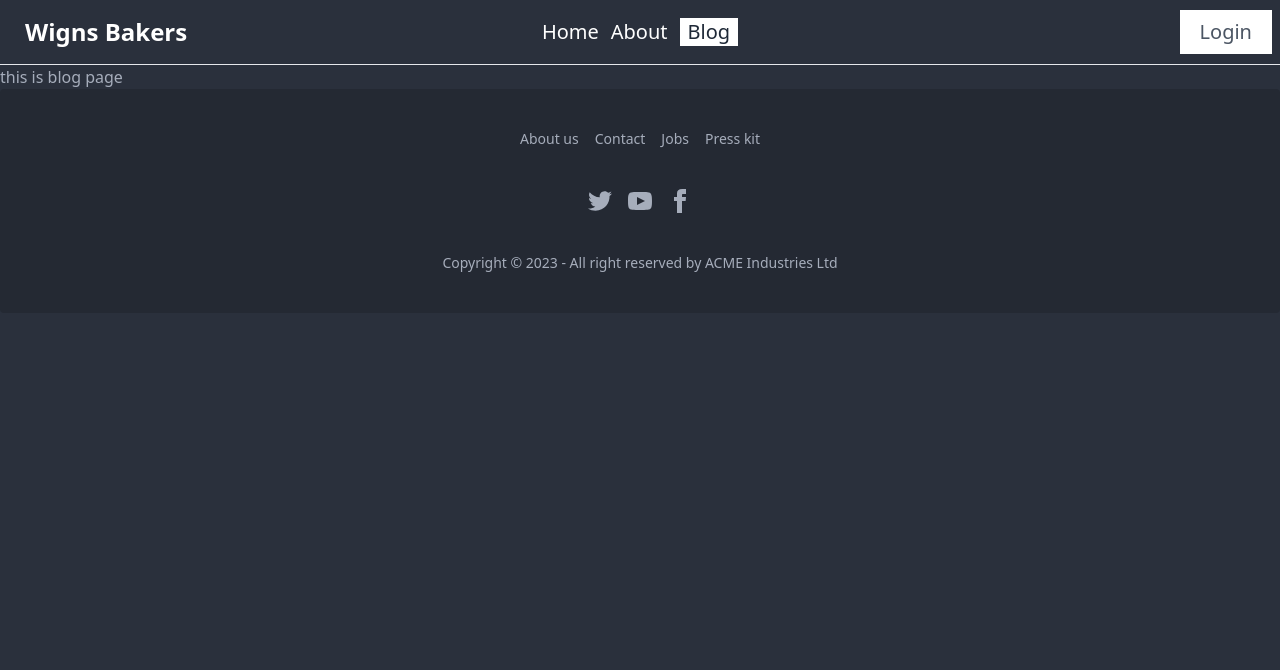
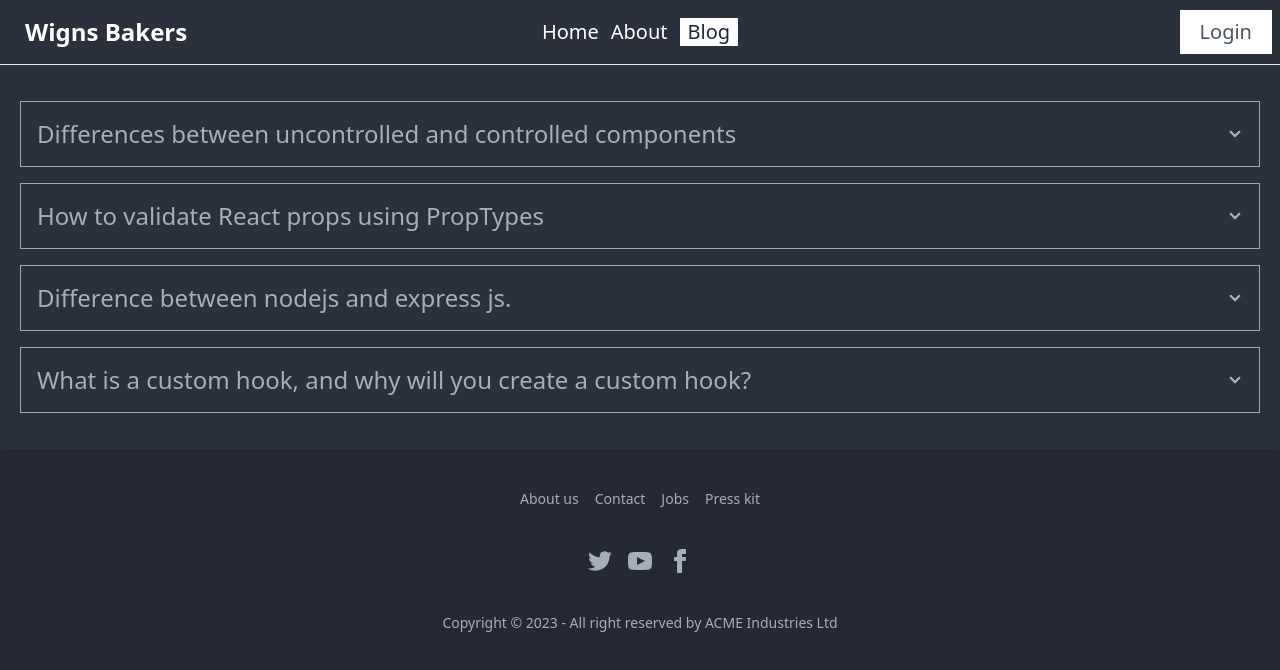
Before and after one commit to jhimi01/wings-bakers-client, a React (Vite) app: page /blog in a window 1280 px wide. Shown: the top 670 px of the page. Built offline with nearby package versions, Linux system fonts and the light colour scheme; no server answers.

Commit message:
blog page

```diff
--- a/src/page/Blog/Blog.jsx
+++ b/src/page/Blog/Blog.jsx
@@ -1,9 +1,85 @@
 const Blog = () => {
-    return (
-        <div>
-            <h2>this is blog page</h2>
+  return (
+    <div className="container mx-auto p-5">
+
+      <div
+        tabIndex={0}
+        style={{borderRadius: 0, border: '1px solid #95afc0'}}
+        className="collapse collapse-arrow border border-base-300 bg-base-100 rounded-box my-4"
+      >
+      <input type="checkbox" className="peer" />
+        <div className="collapse-title text-2xl font-medium">
+          Differences between uncontrolled and controlled
+          components
         </div>
-    );
+        <div className="collapse-content">
+          <p className="text-xl">Uncontrolled components are form inputs that are handled by the DOM. In other words, their values are not controlled by React, but by the browser. The value of an uncontrolled component is set by the user input directly on the DOM, and to retrieve the value, you need to query the DOM using JavaScript. Uncontrolled components are easier to set up and manage, but they can lead to unpredictable behavior because the state of the component is not managed by React.
+<br /> <br />
+Controlled components, on the other hand, are form inputs that are fully controlled by React. The value of a controlled component is set and managed by React, rather than the browser. When the user interacts with a controlled component, React updates the value in its own state, and this state is then used to update the component. Controlled components provide a more predictable behavior, as you have full control over the state of the component.</p>
+        </div>
+      </div>
+
+
+      <div
+        style={{borderRadius: 0, border: '1px solid #95afc0'}}
+        tabIndex={0}
+        className="collapse collapse-arrow border border-base-300 bg-base-100 rounded-box my-4"
+      >
+      <input type="checkbox" className="peer" />
+        <div className="collapse-title text-2xl font-medium">
+        How to validate React props using PropTypes
+        </div>
+        <div className="collapse-content">
+          <p className="text-xl">There are many types of Prop Validation. <br />
+          any : The prop can be of any data type. <br />
+bool : The prop should be a Boolean. <br />
+number : The prop should be a number.   <br />
+string : The prop should be a string. <br />
+func : The prop should be a function. <br />
+array : The prop should be an array. <br />
+object : The prop should be an object. <br />
+<br />
+ PropTypes is a built-in library in React that allows you to specify the type and shape of props that a component should receive. This helps you catch errors early by validating the props that are being passed to a component at runtime.</p>
+        </div>
+      </div>
+
+
+      <div
+        style={{borderRadius: 0, border: '1px solid #95afc0'}}
+        tabIndex={0}
+        className="collapse collapse-arrow border border-base-300 bg-base-100 rounded-box my-4"
+      >
+      <input type="checkbox" className="peer" />
+        <div className="collapse-title text-2xl font-medium">
+        Difference between nodejs and express js.
+        </div>
+        <div className="collapse-content">
+          <p className="text-xl">Node.js provides a JavaScript runtime that can be used to build server-side applications.Node.js provides a set of core modules that can be used to build server-side applications.Node.js can be used to build any type of server-side application, including web, mobile, and desktop applications.Node.js is low-level and requires more configuration to build a complete application. <br /> <br />
+          Express.js is a web application framework that provides additional features to simplify the process of building web applications on top of Node.js.Express.js, on the other hand, provides additional features such as routing, middleware, and templating.Express.js, however, is primarily used for building web applications.Express.js provides an abstraction layer on top of Node.js, making it easier to build web applications.
+          </p>
+        </div>
+      </div>
+
+
+      <div
+        style={{borderRadius: 0, border: '1px solid #95afc0'}}
+        tabIndex={0}
+        className="collapse collapse-arrow border border-base-300 bg-base-100 rounded-box my-4"
+      >
+      <input type="checkbox" className="peer" />
+        <div className="collapse-title text-2xl font-medium">
+          What is a custom hook, and why will you create a custom hook?
+        </div>
+        <div className="collapse-content">
+          <p className="text-xl">In React, a custom hook is a JavaScript function that uses React hooks (such as useState, useEffect, useContext, etc.) to provide a certain behavior or functionality that can be shared across multiple components. Custom hooks allow developers to extract reusable logic from components and promote code reuse and maintainability. <br />
+          Custom hooks can be created to handle various tasks, such as managing form state, implementing infinite scrolling, fetching data from an API, or handling authentication. By creating a custom hook, you can encapsulate complex logic into a reusable function and make it available to multiple components without repeating the same code over and over again.
+          </p>
+        </div>
+      </div>
+
+
+    </div>
+  );
 };
 
 export default Blog;
--- a/src/page/HomePage/Home/Home.jsx
+++ b/src/page/HomePage/Home/Home.jsx
@@ -3,8 +3,8 @@ import Banner from '../../../assets/banner4.jpg';
 import { FaFacebookF, FaInstagram, FaTwitter, FaGlassCheers } from "react-icons/fa";
 import About from '../About/About';
 import ChefsCard from '../ChefsCard/ChefsCard';
-import Subscribtionsection from '../../../components/Subscribtionsection/Subscribtionsection';
-import ContactForm from '../../../components/ContactForm/ContactForm';
+import Subscribtionsection from '../Subscribtionsection/Subscribtionsection';
+import ContactForm from '../ContactForm/ContactForm';
 
 const Home = () => {
     return (
--- a/src/page/ViewRecipe/ViewRecipe.jsx
+++ b/src/page/ViewRecipe/ViewRecipe.jsx
@@ -7,6 +7,8 @@ import { ToastContainer, toast } from "react-toastify";
 import "react-toastify/dist/ReactToastify.css";
 
 const ViewRecipe = () => {
+
+    const [buttonClicked, setButtonClicked] = useState(false);
   const { id } = useParams();
   const detailschef = useLoaderData();
 
@@ -29,8 +31,11 @@ const ViewRecipe = () => {
   };
 
   const handleFevToast = () => {
-    toast("added to Fevorite!");
+      setButtonClicked(true);
+      toast("added to Fevorite!");
   };
+
+
 
   return (
     <>
@@ -87,9 +92,7 @@ const ViewRecipe = () => {
                   {showFullMethod ? "seeLess" : "seeMore"}
                 </span>
               </p>
-
               {/* rating star */}
-
               <div className="flex items-center gap-2">
                 <Rating
                   style={{ maxWidth: 100 }}
@@ -99,12 +102,13 @@ const ViewRecipe = () => {
                 <p className="font-bold">{recipe.rating}</p>
               </div>
               <div className="card-actions mt-3">
-                <button
-                  onClick={handleFevToast}
-                  className="bg-gray-600 py-2 px-5 text-xl flex items-center text-white"
-                >
-                  Favroite <FaHeart />
-                </button>
+              <button
+  onClick={handleFevToast} disabled={buttonClicked}
+  className={`${buttonClicked ? 'bg-gray-500' : 'bg-gray-700'} py-2 px-5 text-xl flex items-center text-white`}
+>
+  Favorite <FaHeart />
+</button>
+
                 <ToastContainer
                   position="top-center"
                   autoClose={5000}
@@ -127,6 +131,3 @@ const ViewRecipe = () => {
 };
 
 export default ViewRecipe;
-
-// <span>{recipe.cooking_method.length < 150 ? recipe.cooking_method :  recipe.cooking_method.substring(0, 100) + '...'}</span>
-/* <span onClick={handleShow}>{showFullMethod?'seeLess':'seeMore'}</span> */
```
Also changed, not shown: src/page/HomePage/ContactForm/ContactForm.jsx (renamed from src/components/ContactForm/ContactForm.jsx), src/page/HomePage/Subscribtionsection/Subscribtion.css (renamed from src/components/Subscribtionsection/Subscribtion.css), src/page/HomePage/Subscribtionsection/Subscribtionsection.jsx (renamed from src/components/Subscribtionsection/Subscribtionsection.jsx).
